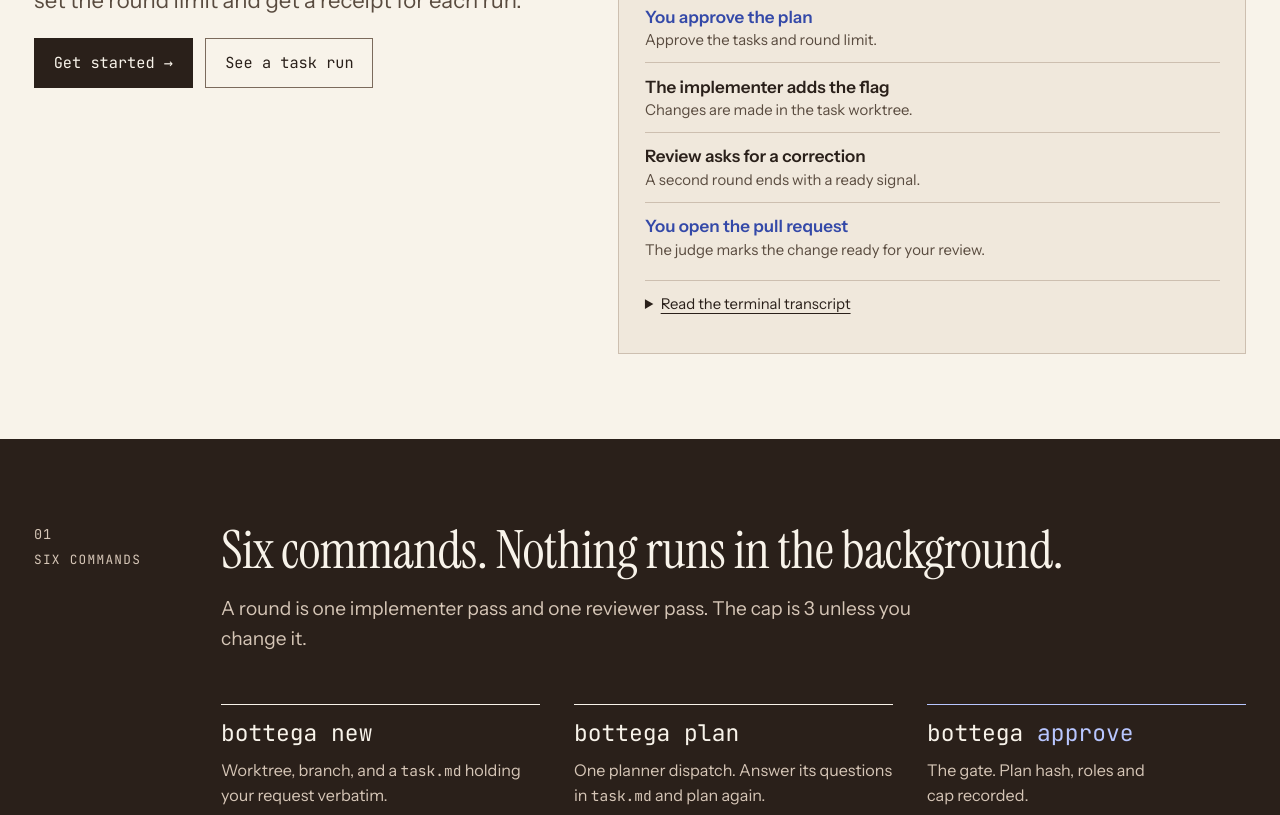
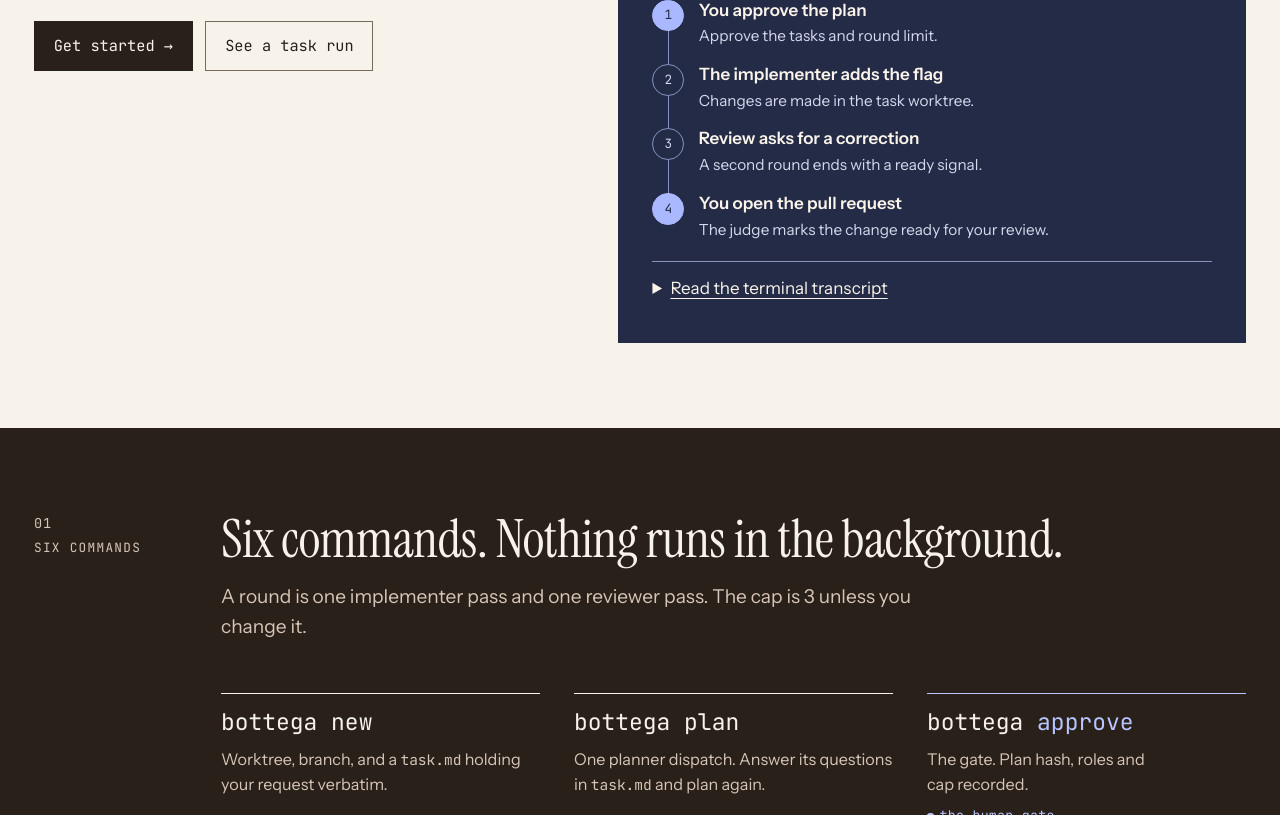
Before and after one commit to reasance/bottega-kit.sh, an Astro site: page / in a window 1280 px wide. Shown: the part 470-1285 px from the top of the page. Built offline with nearby package versions, Linux system fonts and the light colour scheme; Astro itself is replaced by a stand-in of ours; no server answers.

Commit message:
Give the task example a visual workflow timeline

```diff
--- a/src/pages/index.astro
+++ b/src/pages/index.astro
@@ -170,7 +170,7 @@ const stagger = (i: number) => `--d:${(i * 0.06).toFixed(2)}s`;
 
 <BaseLayout path="/" motion>
   <!-- Hero -->
-  <section class={`${wrap} pt-10 pb-16 md:pt-20 md:pb-20`}>
+  <section class={`${wrap} pt-10 pb-16 md:pt-16 md:pb-20`}>
     <h1 class="text-[3.1rem] sm:text-[4rem] md:text-[5.2rem] xl:text-[6rem] [text-wrap:balance]">
       {
         copy.hero.h1.map((line, i) => (
@@ -190,18 +190,21 @@ const stagger = (i: number) => `--d:${(i * 0.06).toFixed(2)}s`;
           <a href="#transcript" class="btn btn-ghost">{copy.hero.cta2}</a>
         </p>
       </div>
-      <div id="transcript" class="min-w-0 scroll-mt-6 border border-[var(--color-line)] bg-[var(--color-coal)] p-4 sm:p-6">
-        <h2 class="text-3xl mb-4">A dry-run flag, from plan to PR</h2>
-        <ol class="divide-y divide-[var(--color-line)]">
-          {taskSteps.map((step) => (
-            <li class="py-2.5">
-              <strong class:list={['block font-semibold', step.human && 'text-[var(--color-you)]']}>{step.title}</strong>
-              <span class="block text-[var(--color-cream-soft)] text-sm">{step.detail}</span>
+      <div id="transcript" class="task-ledger scroll-mt-6">
+        <h2>A dry-run flag, from plan to PR</h2>
+        <ol class="task-steps" role="list">
+          {taskSteps.map((step, i) => (
+            <li class:list={['task-step', step.human && 'task-step-human']}>
+              <span class="task-step-number" aria-hidden="true">{i + 1}</span>
+              <div>
+                <strong>{step.title}</strong>
+                <p>{step.detail}</p>
+              </div>
             </li>
           ))}
         </ol>
-        <details class="mt-2 border-t border-[var(--color-line)]">
-          <summary class="cursor-pointer py-3 text-sm underline underline-offset-4">Read the terminal transcript</summary>
+        <details class="task-transcript">
+          <summary>Read the terminal transcript</summary>
           <Transcript lines={transcript} label={t(copy.hero.transcriptCaption)} />
         </details>
       </div>
@@ -567,3 +570,67 @@ bottega doctor`}
 <script>
   import '../scripts/motion';
 </script>
+
+<style>
+  .task-ledger {
+    --ledger-surface: #242b46;
+    --ledger-text: #faf4eb;
+    --ledger-soft: #d4d9ec;
+    --ledger-wire: #8693bd;
+    --ledger-human: #a9b8ff;
+    min-width: 0;
+    background: var(--ledger-surface);
+    color: var(--ledger-text);
+    padding: clamp(1rem, 3vw, 2rem);
+  }
+  .task-ledger h2 {
+    font-size: clamp(2rem, 3.4vw, 3.4rem);
+    line-height: 1;
+    margin-bottom: 1.25rem;
+    text-wrap: balance;
+  }
+  .task-steps {
+    position: relative;
+    display: grid;
+    gap: 0.95rem;
+  }
+  .task-steps::before {
+    content: "";
+    position: absolute;
+    inset-block: 0.95rem 2rem;
+    inset-inline-start: 0.9rem;
+    width: 1px;
+    background: var(--ledger-wire);
+  }
+  .task-step {
+    position: relative;
+    display: grid;
+    grid-template-columns: 1.875rem minmax(0, 1fr);
+    gap: 0.85rem;
+    align-items: start;
+  }
+  .task-step-number {
+    width: 1.875rem;
+    height: 1.875rem;
+    display: grid;
+    place-items: center;
+    border: 1px solid var(--ledger-wire);
+    border-radius: 50%;
+    background: var(--ledger-surface);
+    color: var(--ledger-soft);
+    font: 0.75rem/1 var(--font-mono);
+  }
+  .task-step strong { display: block; line-height: 1.25; }
+  .task-step p { margin-top: 0.2rem; color: var(--ledger-soft); font-size: 0.9rem; }
+  .task-step-human .task-step-number { background: var(--ledger-human); color: var(--ledger-surface); border-color: var(--ledger-human); }
+  .task-transcript { margin-top: 1.15rem; border-top: 1px solid var(--ledger-wire); }
+  .task-transcript summary {
+    padding-block: 0.75rem 0.1rem;
+    cursor: pointer;
+    text-decoration: underline;
+    text-underline-offset: 0.25em;
+    min-height: 2.75rem;
+  }
+  .task-transcript summary:hover { color: var(--ledger-human); }
+  .task-transcript summary:focus-visible { outline-color: var(--ledger-human); }
+</style>
```
